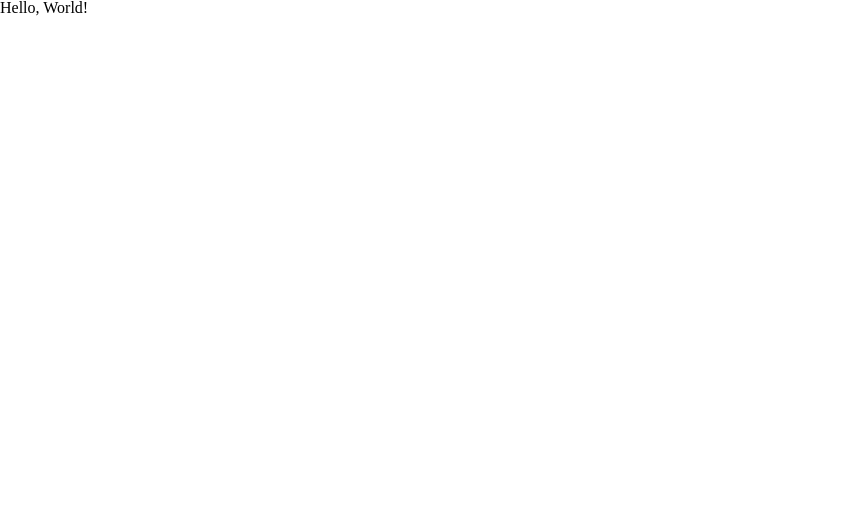
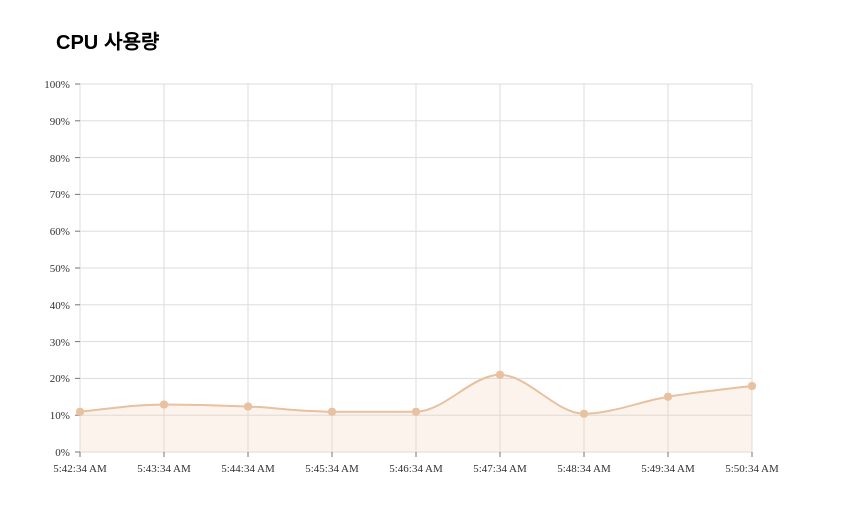
Before and after one commit to clove-pnu/FE-Monitor, a React app: page / in a window 1280 px wide. Shown: the top 510 px of the page, without its empty margins (0-842 px from the left). Built offline with nearby package versions, Linux system fonts and the light colour scheme; a web font is replaced by a local one.

Commit message:
feat: 대시보드 구현

```diff
--- a/src/App.tsx
+++ b/src/App.tsx
@@ -1,5 +1,7 @@
+import Dashboard from './components/monitor/Dashboard';
+
 export default function App() {
   return (
-    <div>Hello, World!</div>
+    <Dashboard />
   );
 }
--- /dev/null
+++ b/src/components/monitor/Dashboard.tsx
@@ -0,0 +1,70 @@
+import { ResponsiveLine } from '@nivo/line';
+import styles from '../styles/Dashboard.module.css';
+
+const data = [
+  [1725687754, '0.109234512'],
+  [1725687814, '0.129344512'],
+  [1725687874, '0.123454512'],
+  [1725687934, '0.109494512'],
+  [1725687994, '0.109454512'],
+  [1725688054, '0.209994512'],
+  [1725688114, '0.103994512'],
+  [1725688174, '0.149992352'],
+  [1725688234, '0.179349452'],
+];
+
+export default function Dashboard() {
+  return (
+    <div className={styles.container}>
+      <div className={styles.title}>CPU 사용량</div>
+      <ResponsiveLine
+        data={
+        [
+          {
+            id: 'cpu',
+            data: data.map(([x, y]) => ({
+              x: new Date(Number(x) * 1000),
+              y: (Number(y) * 100).toFixed(2),
+            })),
+          },
+        ]
+}
+        margin={{
+          top: 32, right: 48, bottom: 32, left: 48,
+        }}
+        pointSize={8}
+        useMesh
+        xScale={{ type: 'point' }}
+        xFormat={(value) => value.toLocaleString()}
+        axisBottom={{
+          tickPadding: 5,
+          tickRotation: 0,
+          format: (value: Date) => value.toLocaleTimeString(),
+        }}
+        yScale={{
+          type: 'linear',
+          min: 0,
+          max: 100,
+        }}
+        yFormat={(value) => `${value}%`}
+        axisLeft={{
+          tickPadding: 5,
+          tickRotation: 0,
+          format: (value) => `${value}%`,
+        }}
+        enableArea
+        curve="monotoneX"
+        theme={{
+          text: {
+            fontFamily: 'NotoSansKR',
+          },
+          tooltip: {
+            container: {
+              fontFamily: 'NotoSansKR',
+            },
+          },
+        }}
+      />
+    </div>
+  );
+}
--- /dev/null
+++ b/src/components/styles/Dashboard.module.css
@@ -0,0 +1,11 @@
+.container {
+  height: 27rem;
+  width: 48rem;
+  margin: 2rem;
+}
+
+.title {
+  font-weight: 700;
+  font-size: 1.25rem;
+  padding: 0 1.5rem;
+}
--- a/src/index.css
+++ b/src/index.css
@@ -15,7 +15,7 @@
   src: url('./fonts/NotoSansKR-VariableFont_wght.ttf') format('truetype');
 }
 
-* {
+body, * {
   font-family: 'NotoSansKR', sans-serif;
 }
 
```
